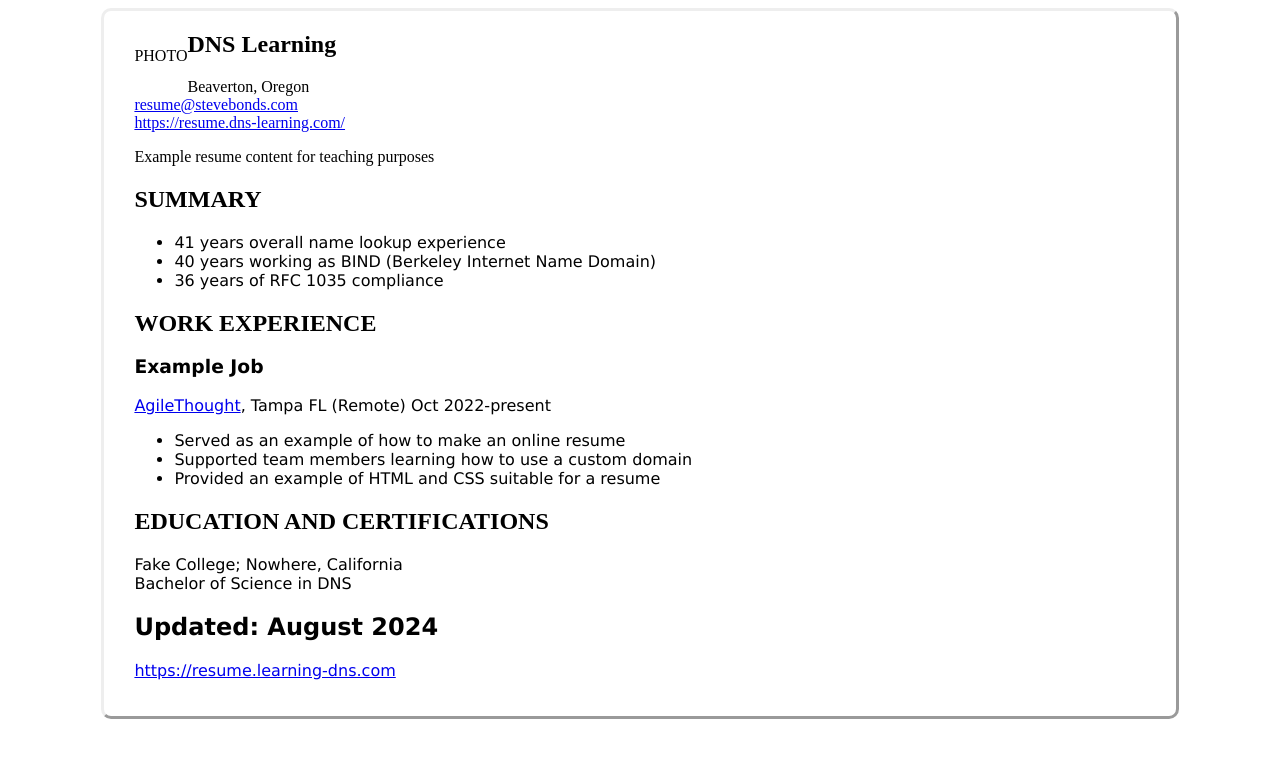
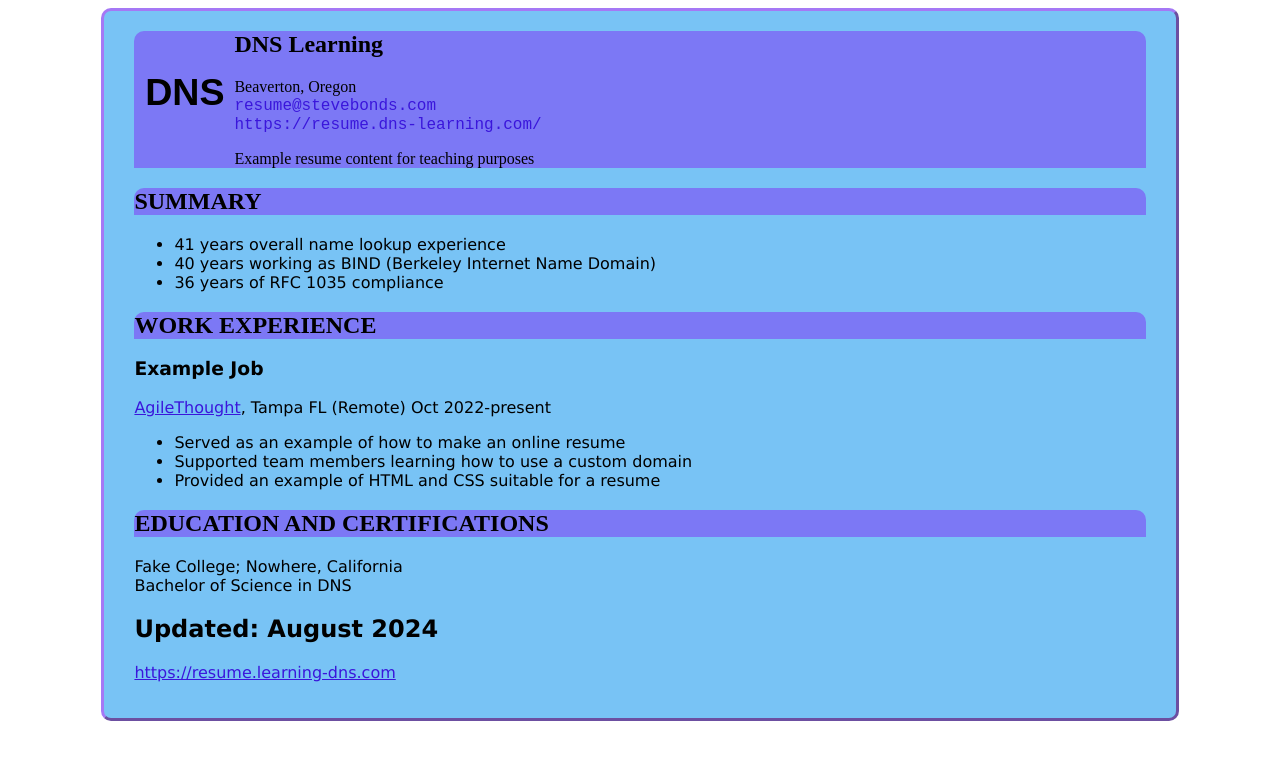
Before and after one commit to sbonds-azure-static-web-apps/resume-demo-2025, a plain HTML site: page index.html in a window 1280 px wide. Drawn offline with Linux system fonts and the light colour scheme.

Commit message:
Updated content with "improvements"
Demonstrate the process of updating existing content

```diff
--- a/index.html
+++ b/index.html
@@ -14,7 +14,7 @@
       <header>
         <div class="left_header">
           <p>
-            PHOTO
+            <img class="left_header_image" src="DNS.svg" width="100" height="100" alt="DNS">
           </p>
         </div>
         <div class="right_header">
@@ -41,7 +41,7 @@
           <li>40 years working as BIND (Berkeley Internet Name Domain)
           <!-- Since 1984 -->
           <li>36 years of RFC 1035 compliance
-           <!-- Since November 1987 -->
+          <!-- Since November 1987 -->
         </ul>
       </section>
 
--- a/resume.css
+++ b/resume.css
@@ -1,3 +1,12 @@
+/* Color scheme plan: Purpley blue based on #7C78F5
+ *    Created with "shades" at https://color.adobe.com/create/color-wheel
+ *    Also helpful for lightening/darkening/desaturating: https://hslpicker.com/#7C78F5
+* Light color: #78C3F5
+* Dark color: #7C78F5
+* Even darker color: #789BF5
+* Accent color: #A578F5
+*/
+
 body {
   background-color: #FFFFFF;
   color: #000000;
@@ -6,6 +15,7 @@ body {
 
 header {
   font-family: "Times New Roman", serif;
+  background-color: #7C78F5;
   border-style: none;
   border-top-left-radius: 10px;
   border-top-right-radius: 10px;
@@ -20,7 +30,13 @@ header {
   margin-top: 5px;
 }
 
+header a {
+  font-family: "Courier New", Courier, monospace;
+  text-decoration: none;
+}
+
 #wrapper {
+  background-color: #78C3F5;
   width: 80%;
   margin-right: auto;
   margin-left: auto;
@@ -31,4 +47,13 @@ header {
   padding-left: 30px;
   border-radius: 10px;
   border-style: outset;
+  border-color: #A578F5;
 }
+
+a:link {
+  color: #3A16DB;
+}
+
+a:visited {
+  color: #789BF5
+}
```
Also changed, not shown: DNS.svg (added).
